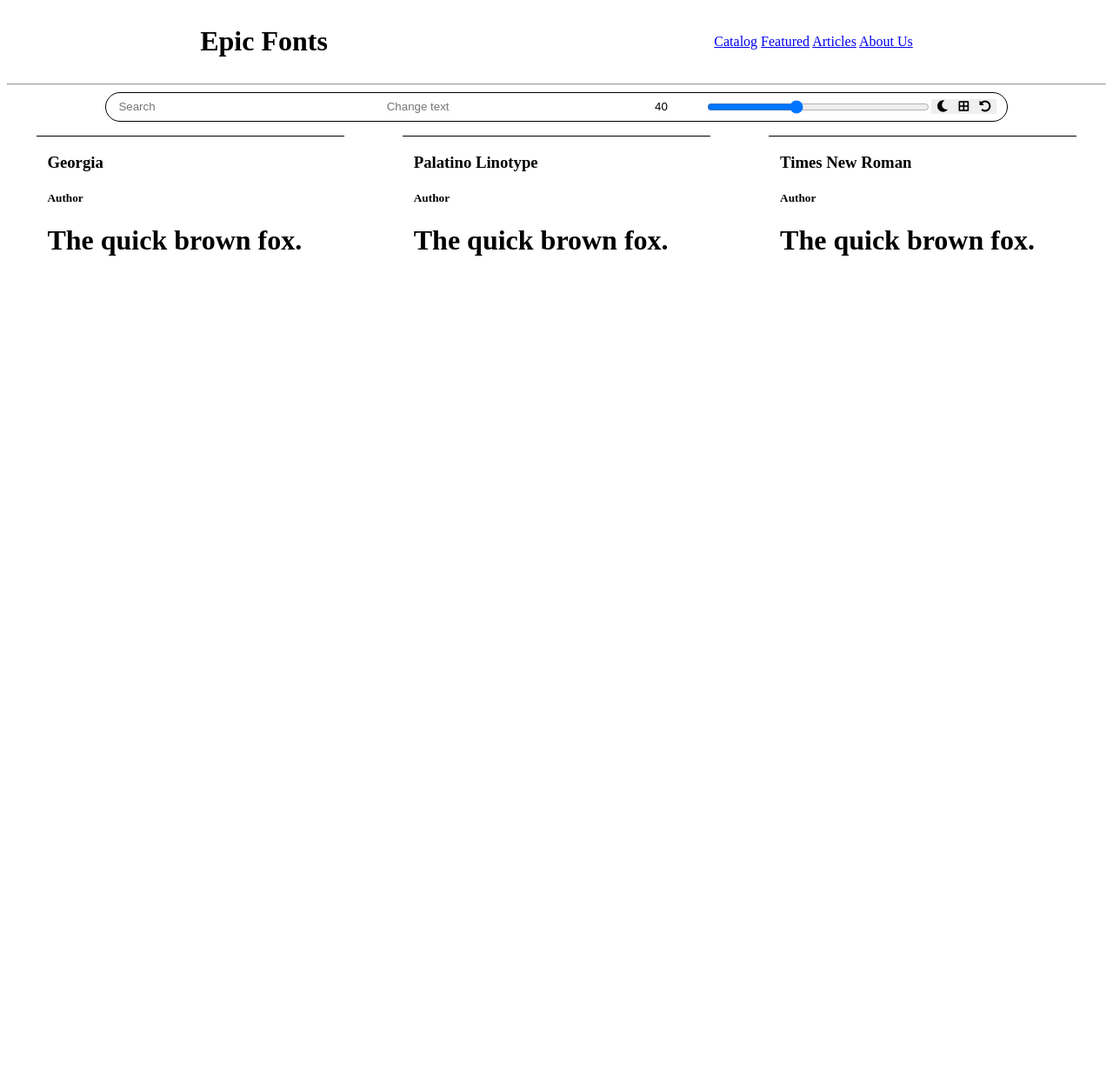
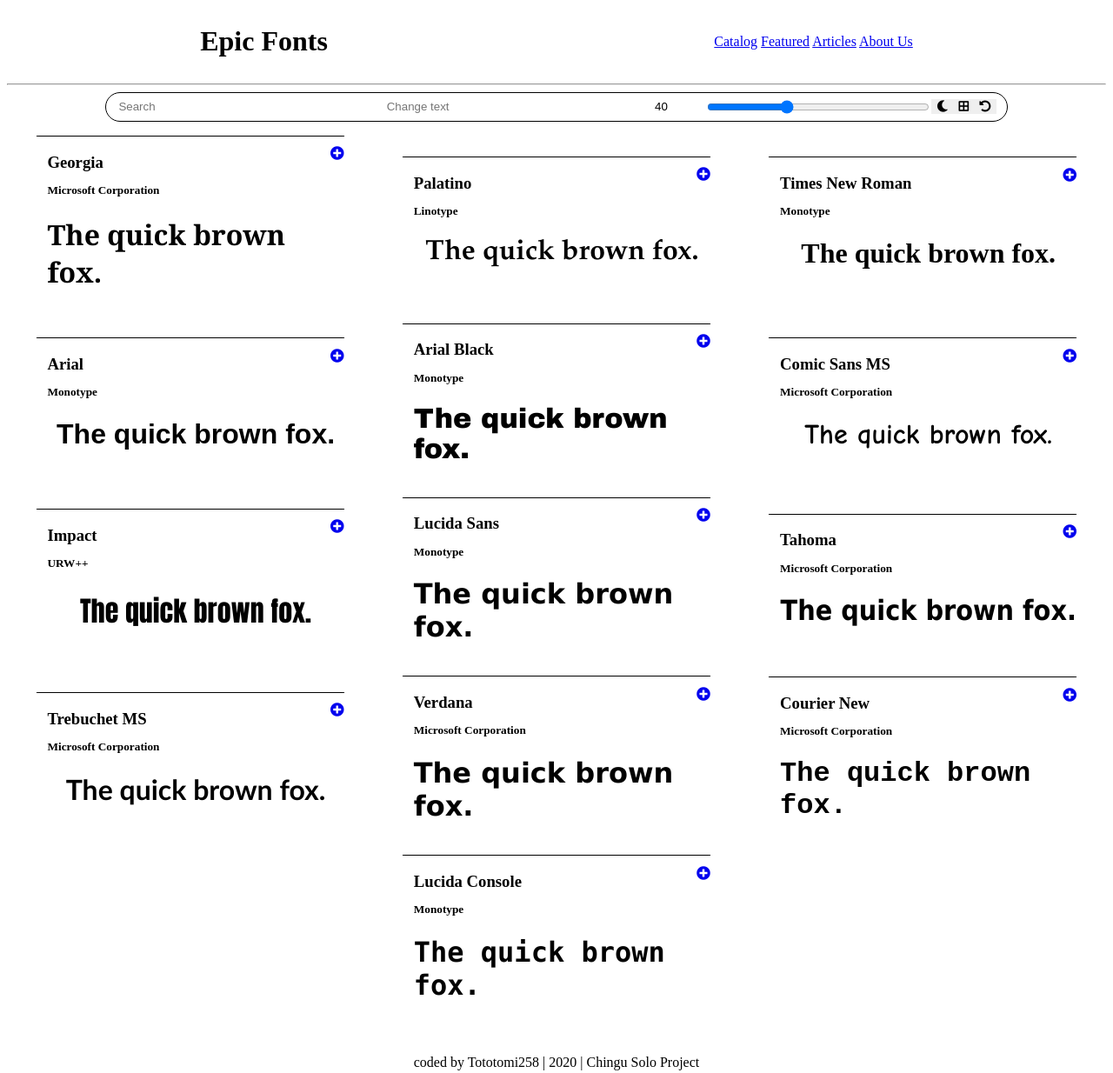
Before and after one commit to Chingu-Solo/solo-koala-84, a plain HTML site: page assets/public/index.html in a window 1280 px wide. Shown: the whole page at 87% size. Before the commit the page ends 800 px from the top, so only its background shows below. Drawn offline with Linux system fonts and the light colour scheme.

Commit message:
added rest of fonts, search functionality and footer

```diff
--- a/assets/public/index.html
+++ b/assets/public/index.html
@@ -22,19 +22,25 @@
         </nav>
       </div>
     </div>
+
     <hr />
+
     <div class="main flex" id="main">
       <div class="options flex">
         <input type="text" id="search" placeholder="Search" />
         <input type="text" id="sample" placeholder="Change text" />
-        <input type="number" min="1" max="100" value="40" id="pixel" />
-        <input type="range" min="1" max="100" value="40" id="pixelSlide" />
+        <input type="number" min="8" max="100" value="40" id="pixel" />
+        <input type="range" min="8" max="100" value="40" id="pixelSlide" />
         <button id="night-mode"><i class="fas fa-moon"></i></button>
         <button id="grid-list"><i class="fas fa-border-all"></i></button>
         <button id="reset"><i class="fas fa-undo-alt"></i></button>
       </div>
     </div>
 
+    <div class="footer flex">
+      <span>coded by Tototomi258 | 2020 | Chingu Solo Project</span>
+    </div>
+
     <script type="text/javascript" src="script.js"></script>
   </body>
 </html>
--- a/assets/public/script.js
+++ b/assets/public/script.js
@@ -1,12 +1,65 @@
 // Makes cards
 var main = document.getElementById("main");
 
-var fontFamilies = ["Georgia", "Palatino Linotype", "Times New Roman"];
+var fonts = [
+  {
+    name: "Georgia",
+    creator: "Microsoft Corporation"
+  },
+  {
+    name: "Palatino",
+    creator: "Linotype"
+  },
+  {
+    name: "Times New Roman",
+    creator: "Monotype"
+  },
+  {
+    name: "Arial",
+    creator: "Monotype"
+  },
+  {
+    name: "Arial Black",
+    creator: "Monotype"
+  },
+  {
+    name: "Comic Sans MS",
+    creator: "Microsoft Corporation"
+  },
+  {
+    name: "Impact",
+    creator: "URW++"
+  },
+  {
+    name: "Lucida Sans",
+    creator: "Monotype"
+  },
+  {
+    name: "Tahoma",
+    creator: "Microsoft Corporation"
+  },
+  {
+    name: "Trebuchet MS",
+    creator: "Microsoft Corporation"
+  },
+  {
+    name: "Verdana",
+    creator: "Microsoft Corporation"
+  },
+  {
+    name: "Courier New",
+    creator: "Microsoft Corporation"
+  },
+  {
+    name: "Lucida Console",
+    creator: "Monotype"
+  }
+];
 
-for (var i = 0; i < fontFamilies.length; i++) {
+for (var i = 0; i < fonts.length; i++) {
   var e = document.createElement("div");
-  e.setAttribute("class", "card");
-  e.innerHTML = `<div class="title"><h3>${fontFamilies[i]}</h3></div><div class="author"><h5>Author</h5></div><div class="example"> <h1 class="example-text">The quick brown fox.</h1></div>`;
+  e.setAttribute("class", "card flex");
+  e.innerHTML = `<div style="width: 80%;"><h3 class="name" style="margin: 1em 0 0 0;">${fonts[i].name}</h3></div><div style="width: 20%"><a href="#" class="button"><i class="fas fa-plus-circle"></i></a></div><div style="width: 100%;"><h5 style="margin: 1em 0 0 0;">${fonts[i].creator}</h5></div><div> <h1 class="example-text" style="font-family:${fonts[i].name};">The quick brown fox.</h1></div>`;
   main.appendChild(e);
 }
 
@@ -30,8 +83,43 @@
 
 pixelSlide.addEventListener("input", function() {
   pixel.value = pixelSlide.value;
+
+  text.forEach(function(e) {
+    e.style.fontSize = pixelSlide.value + "px";
+  });
 });
 
 pixel.addEventListener("input", function() {
   pixelSlide.value = pixel.value;
+
+  text.forEach(function(e) {
+    e.style.fontSize = pixel.value + "px";
+  });
 });
+
+// Search
+
+var search = document.getElementById("search");
+var titles = document.querySelectorAll(".name");
+var cards = document.querySelectorAll(".card");
+
+var txtValue;
+
+search.addEventListener("input", function() {
+  for (i = 0; i < titles.length; i++) {
+    var selectedTitle = titles[i];
+    console.log(
+      selectedTitle.innerText.toUpperCase().includes(search.value.toUpperCase())
+    );
+
+    if (
+      selectedTitle.innerText.toUpperCase().includes(search.value.toUpperCase())
+    ) {
+      cards[i].style.display = "";
+    } else if (search.value === "") {
+      cards.style.display = "";
+    } else {
+      cards[i].style.display = "none";
+    }
+  }
+});
--- a/assets/public/style.css
+++ b/assets/public/style.css
@@ -51,5 +51,15 @@
   margin-top: 2vh;
 }
 
+.button {
+  float: right;
+}
+
+/* Footer */
+
+.footer {
+  margin: 5vh 0;
+}
+
 @media all and (max-width: 500px) {
 }
```
